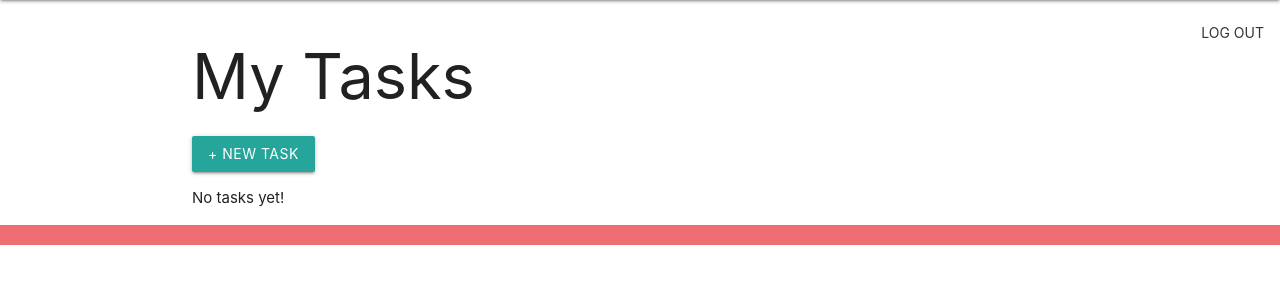
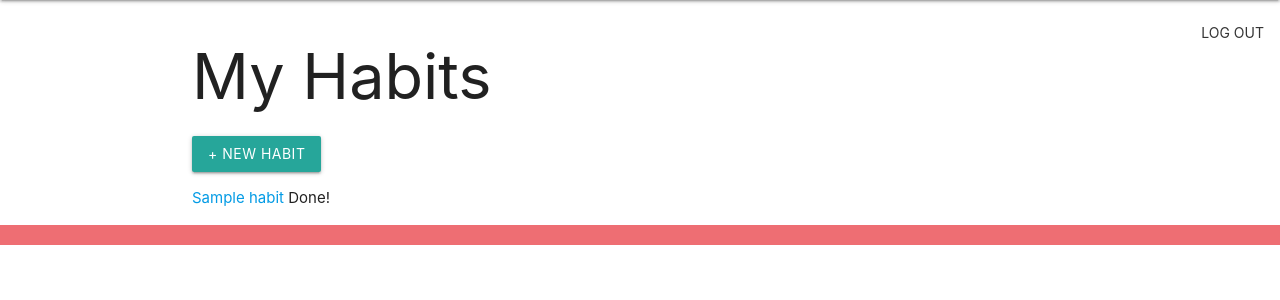
Before and after one commit to envwx/Tasks-Habits, a Django app: page /habits/ in a window 1280 px wide. Shown: the part 64-364 px from the top of the page. Run offline with Django 5.2, Linux system fonts and the light colour scheme; a user stored in the database is signed in; tables that the repository leaves empty hold one stand-in row (values such as "Sample post").

Commit message:
fixed habits index, it had the tasks structure

```diff
--- a/TasksNHabits/main_app/templates/habits/index.html
+++ b/TasksNHabits/main_app/templates/habits/index.html
@@ -1,21 +1,21 @@
 {% extends 'base.html' %}
 
 {% block content %}
-  <h1>My Tasks</h1>{% if user.is_authenticated %}
-    <a href="{% url 'task_create' %}" class="btn">+ New Task</a>
+  <h1>My Habits</h1>{% if user.is_authenticated %}
+    <a href="{% url 'habit_create' %}" class="btn">+ New Habit</a>
   <ul>
     {% endif %}
-    {% for task in tasks %}
+    {% for habit in habits %}
       <li>
-        <a href="{% url 'task_details' task.id %}">{{ task.title }}</a>
-        {% if task.is_completed %}
+        <a href="{% url 'habit_details' habit.id %}">{{ habit.name }}</a>
+        {% if habit.is_completed %}
           Done!
         {% else %}
           not completed
         {% endif %}
       </li>
     {% empty %}
-      <li>No tasks yet!</li>
+      <li>No habits yet!</li>
     {% endfor %}
   </ul>
 {% endblock %}
```
